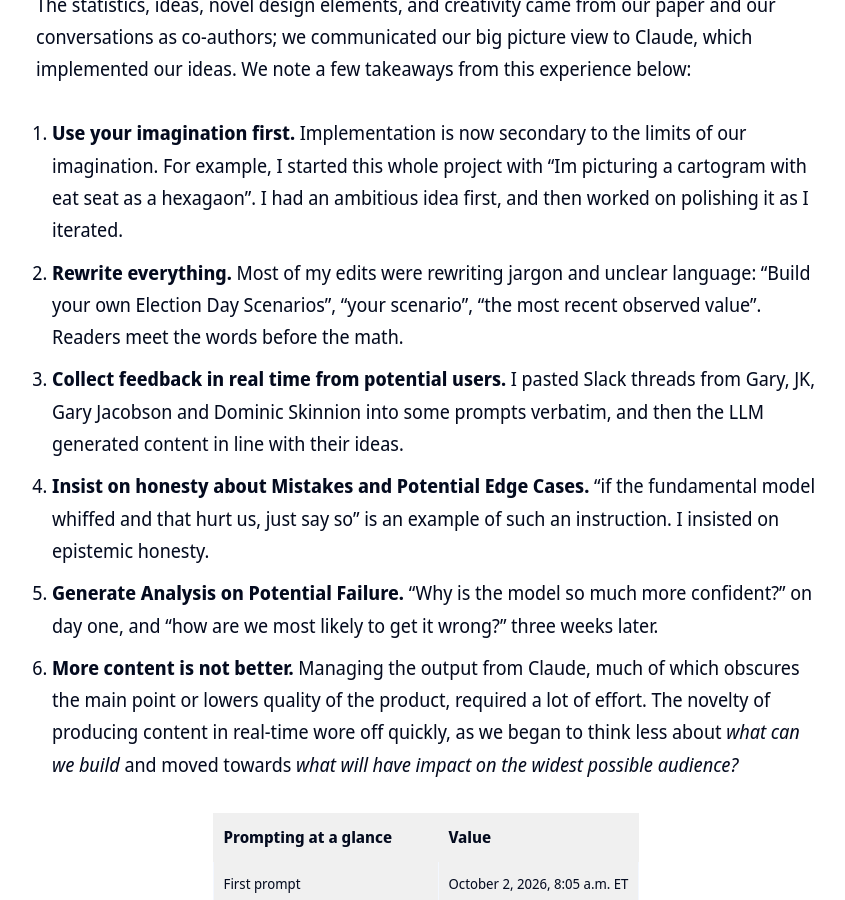
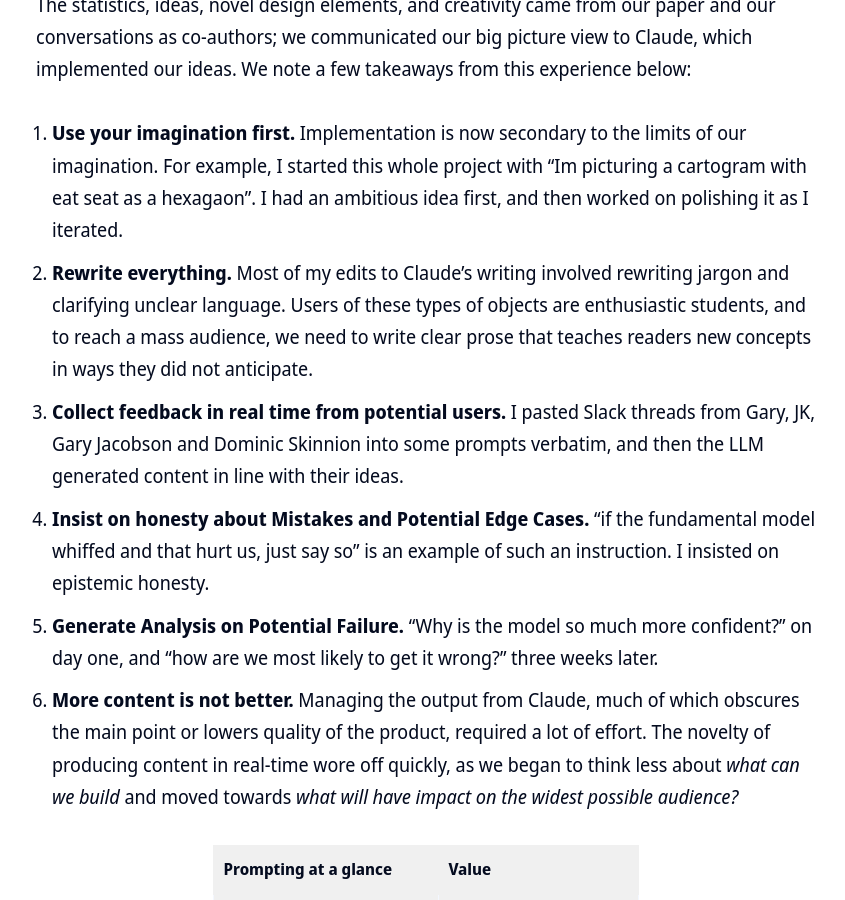
Before and after one commit to danielEbanks/danielEbanks.github.io, a Jekyll site: the page built from _pages/map.md, in a window 1280 px wide and 900 px high, scrolled down 19378 px. Shown: the whole window, without its empty margins (214-1059 px from the left). Built offline with Jekyll 4.4.1, drawn with Linux system fonts in a browser that asks for light colours; nearby versions of some CDN libraries.

Commit message:
/map: second lesson in Danny's words
Co-Authored-By: Claude Opus 5.5 <noreply@anthropic.com>

```diff
--- a/_pages/map.md
+++ b/_pages/map.md
@@ -251,7 +251,7 @@ The tab also carries the map readers asked for. Steven Clift wrote that he was "
 The statistics, ideas, novel design elements, and creativity came from our paper and our conversations as co-authors; we communicated our big picture view to Claude, which implemented our ideas. We note a few takeaways from this experience below:
 
 1. **Use your imagination first.** Implementation is now secondary to the limits of our imagination. For example, I started this whole project with "Im picturing a cartogram with eat seat as a hexagaon". I had an ambitious idea first, and then worked on polishing it as I iterated.
-2. **Rewrite everything.** Most of my edits were rewriting jargon and unclear language: "Build your own Election Day Scenarios", "your scenario", "the most recent observed value". Readers meet the words before the math.
+2. **Rewrite everything.** Most of my edits to Claude's writing involved rewriting jargon and clarifying unclear language. Users of these types of objects are enthusiastic students, and to reach a mass audience, we need to write clear prose that teaches readers new concepts in ways they did not anticipate.
 3. **Collect feedback in real time from potential users.** I pasted Slack threads from Gary, JK, Gary Jacobson and Dominic Skinnion into some prompts verbatim, and then the LLM generated content in line with their ideas.
 4. **Insist on honesty about Mistakes and Potential Edge Cases.** "if the fundamental model whiffed and that hurt us, just say so" is an example of such an instruction. I insisted on epistemic honesty.
 5. **Generate Analysis on Potential Failure.** "Why is the model so much more confident?" on day one, and "how are we most likely to get it wrong?" three weeks later.
```
